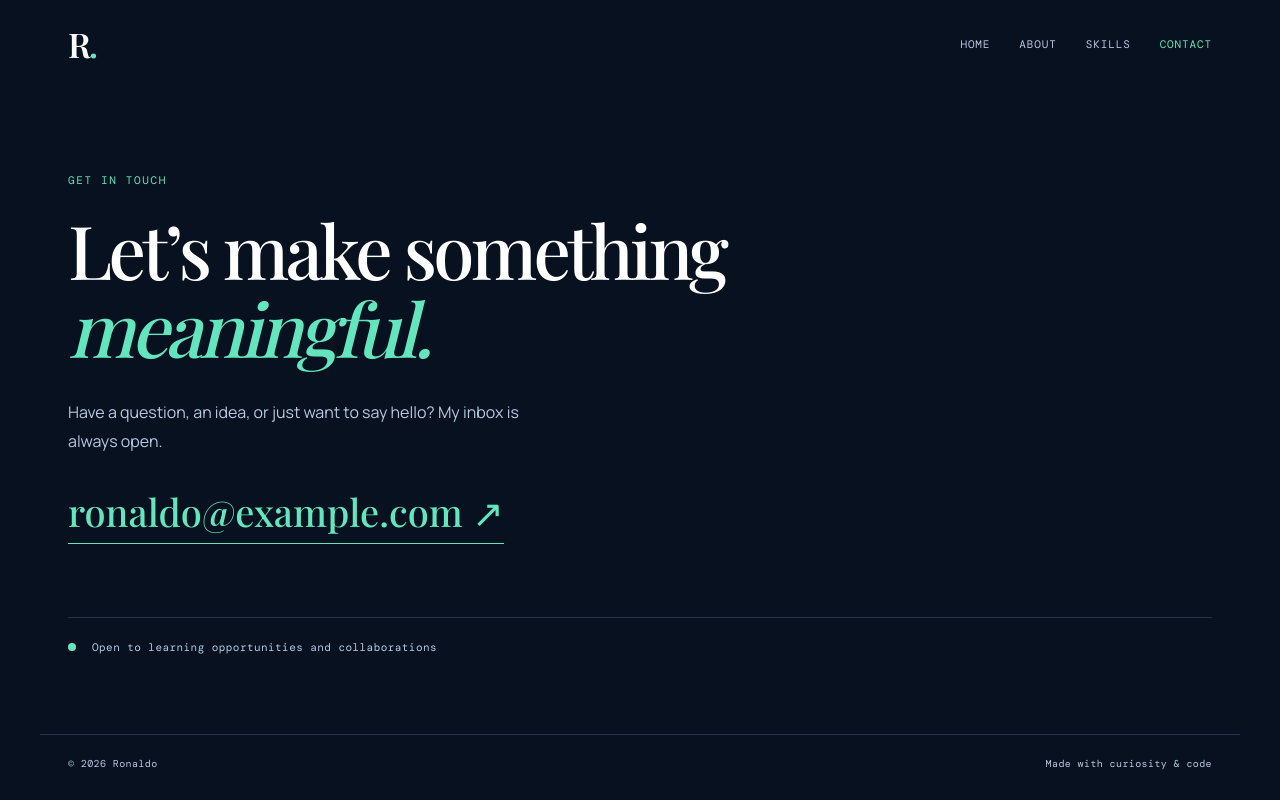
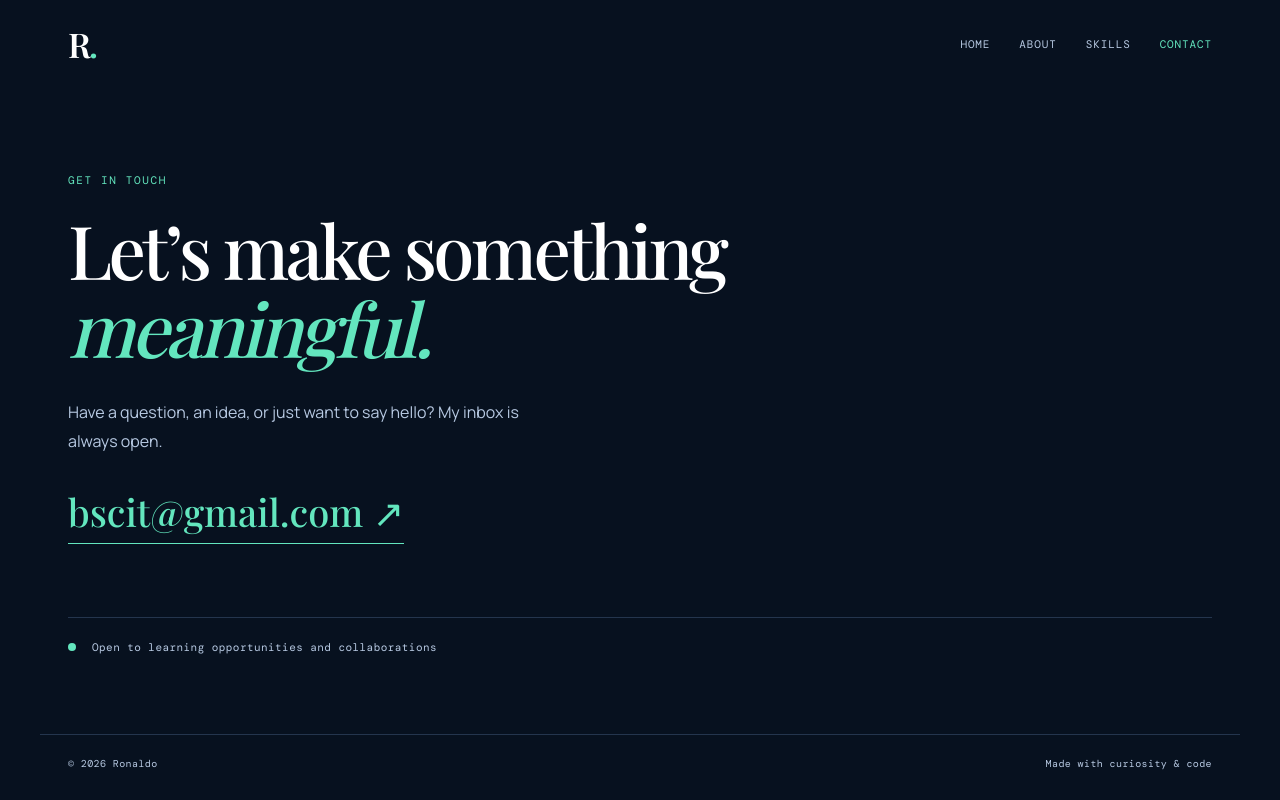
Before and after one commit to Aravind1908/ronaldo-portfolio, a plain HTML site: page contact.html in a window 1280 px wide. Drawn offline with nearby package versions, Linux system fonts and the light colour scheme; a web font is replaced by a local one.

Commit message:
Update email contact from ronaldo@example.com to bscit@gmail.com

```diff
--- a/contact.html
+++ b/contact.html
@@ -32,7 +32,7 @@
         open.
       </p>
       <a class="email-link" href="mailto:ronaldo@example.com"
-        >ronaldo@example.com <span>↗</span></a
+        >bscit@gmail.com <span>↗</span></a
       >
       <div class="contact-line"></div>
       <p class="availability">
```
